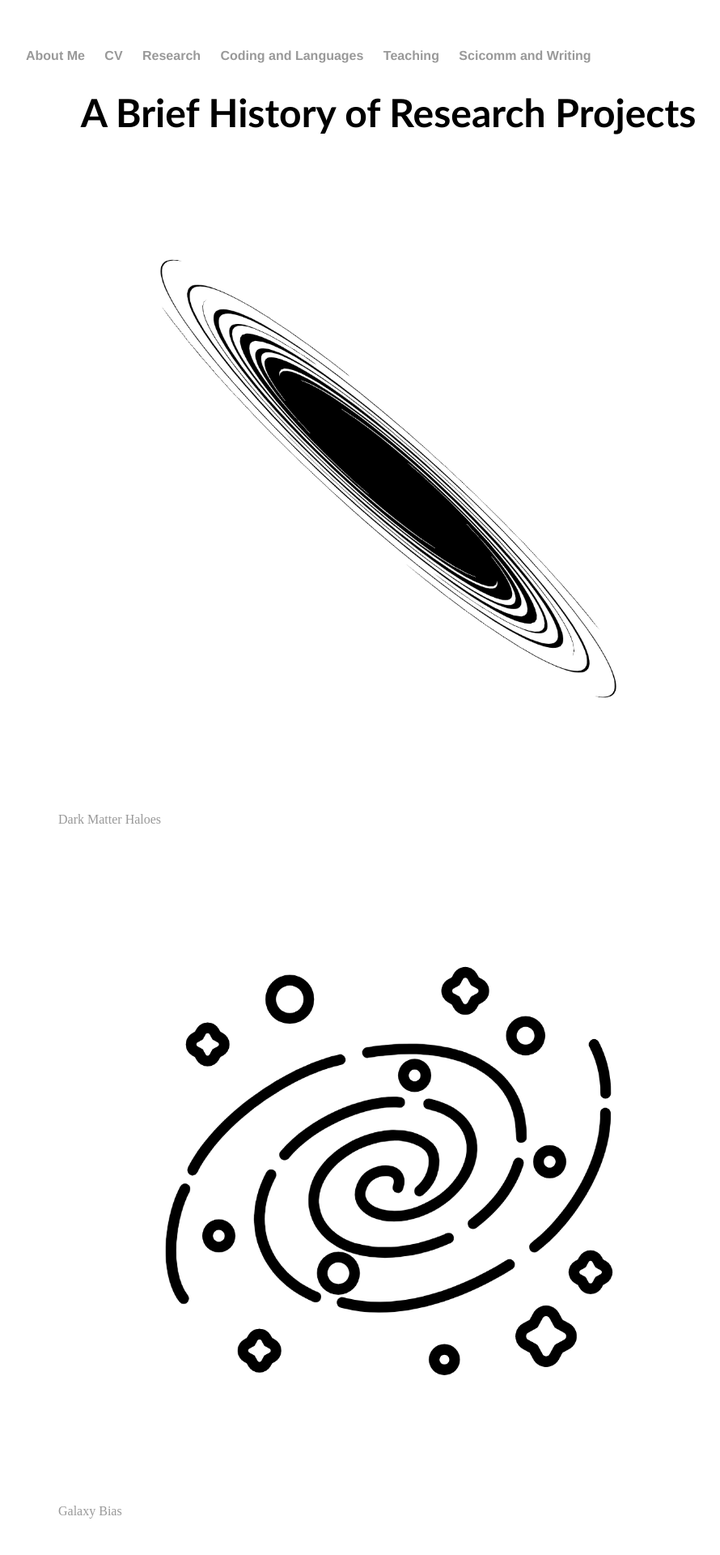
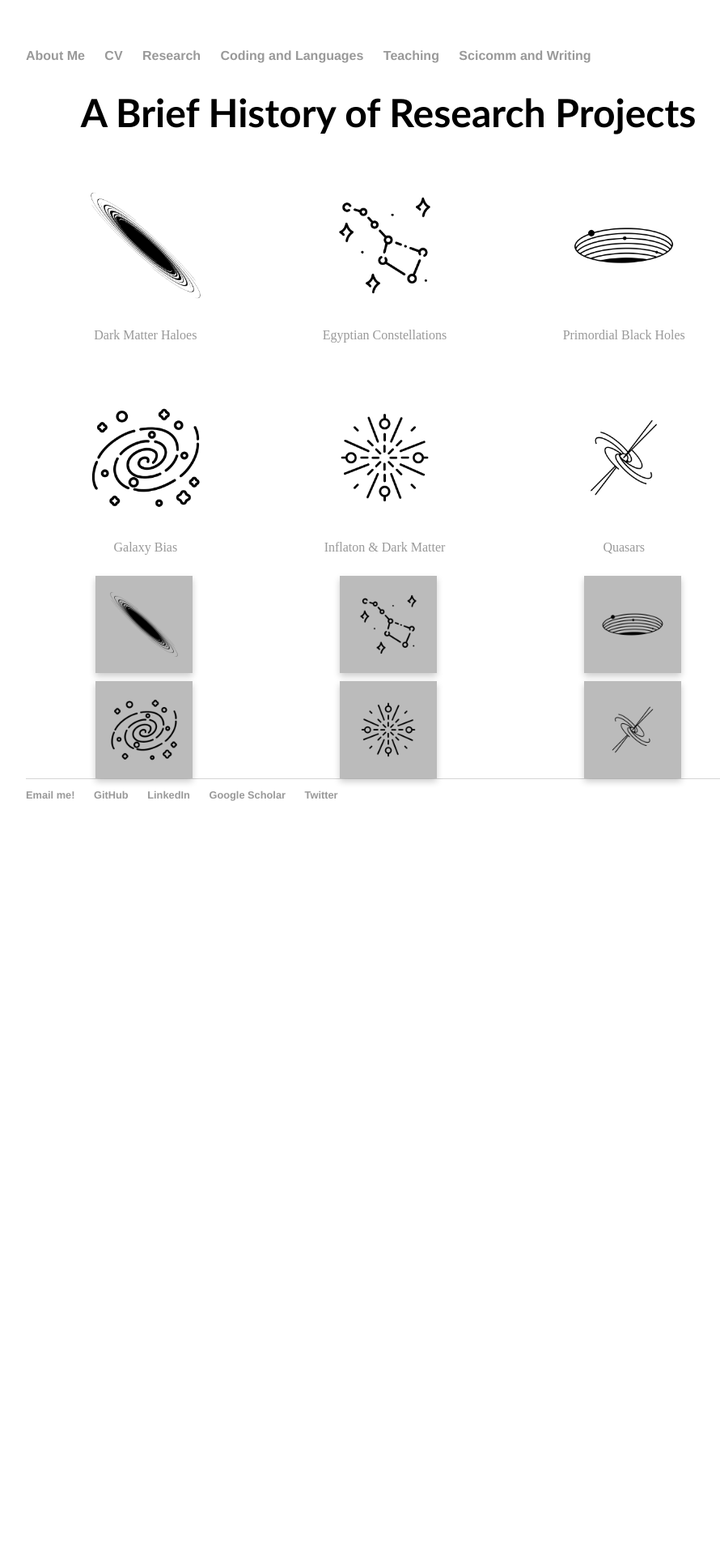
Before and after one commit to lunazagor/lunazagor.github.io, a Jekyll site: the page built from research/index.html, in a window 1280 px wide. Shown: the top 1920 px of the page at 81% size, without its empty margins (160-1050 px from the left). Built offline with Jekyll 4.4.1, drawn with Linux system fonts in a browser that asks for light colours; after the commit the page ends 1134 px from its top, so only the background shows below that.

Commit message:
Update index.html

```diff
--- a/research/index.html
+++ b/research/index.html
@@ -12,11 +12,48 @@
 .item4 { grid-area: right; }
 .item5 { grid-area: footer; }
 
+	* {
+	  box-sizing: border-box;
+	}
 
+
+	figure {
+	  display: inline-block;
+	  text-align: center;
+	}
+
+	figure figcaption {
+	    text-align: center;
+	}
+
+
+
+
+	/* Create two equal columns that floats next to each other */
+	.column {
+	  float: left;
+	  width: 33%;
+	  padding: 10px;
+	}
+
+
+	.column img {
+	  margin-top: 12px;
+	}
+
+
+	/* Clear floats after the columns */
+	.row:after {
+	  content: "";
+	  display: table;
+	  clear: both;
+	}
+
+	/* NOW GRID */
 
 .grid {
   display: grid;
-  grid-template-columns: 33% 33% 33%;
+  grid-template-columns: repeat(3, 1fr);
   justify-items: center;
   align-items: center;
   grid-gap: 10px;
```
